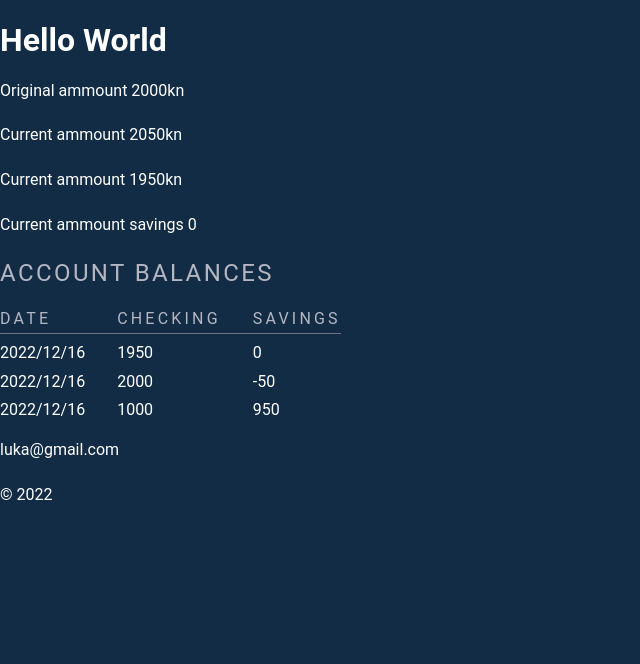
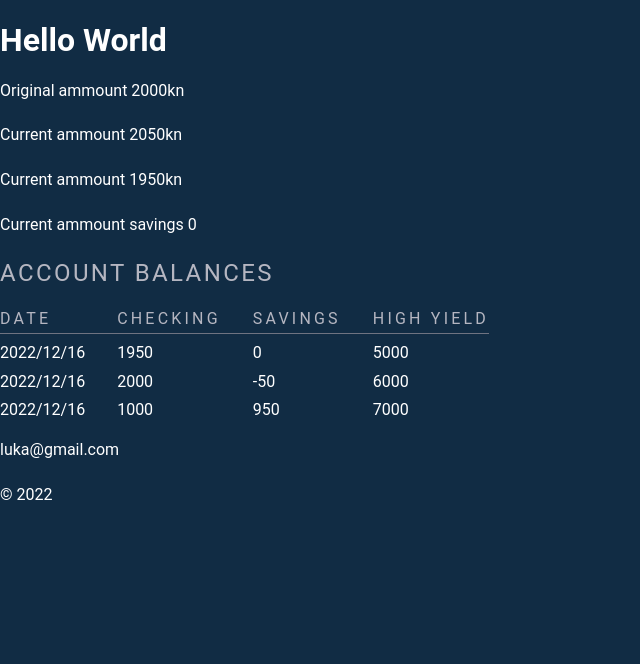
Before and after one commit to TalikTom/PHP-Classes-Practice, a PHP site: page / in a window 1280 px wide. Shown: the top 664 px of the page, without its empty margins (0-640 px from the left). Run offline with PHP 8.4, Linux system fonts and the light colour scheme.

Commit message:
Create another object

```diff
--- a/index.php
+++ b/index.php
@@ -35,6 +35,7 @@ class Customer
 }
 $checking = new Account(134251, 'Checking', 2000);
 $savings = new Account(123451, 'Savings');
+$highYield = new Account(123123, 'High Yield', 5000);
 $customer = new Customer();
 
 $customer->email = 'luka@gmail.com';
@@ -61,21 +62,25 @@ $customer->email = 'luka@gmail.com';
         <th>Date</th>
         <th><?= $checking->type ?></th>
         <th><?= $savings->type ?></th>
+        <th><?= $highYield->type ?></th>
     </tr>
     <tr>
         <td><?= date("Y/m/d") ?></td>
         <td><?= $checking->balance ?></td>
         <td><?= $savings->balance ?></td>
+        <td><?= $highYield->balance ?></td>
     </tr>
     <tr>
         <td><?= date("Y/m/d") ?></td>
         <td><?= $checking->deposit(50) ?></td>
         <td><?= $savings->withdraw(50) ?></td>
+        <td><?= $highYield->deposit(1000) ?></td>
     </tr>
     <tr>
         <td><?= date("Y/m/d") ?></td>
         <td><?= $checking->withdraw(1000) ?></td>
         <td><?= $savings->deposit(1000) ?></td>
+        <td><?= $highYield->deposit(1000) ?></td>
     </tr>
 </table>
 
```
